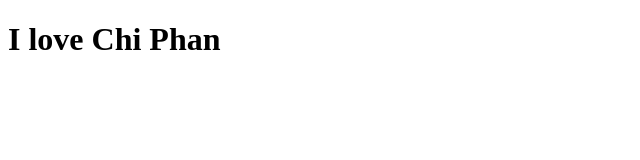
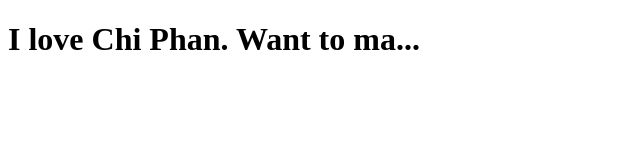
Before and after one commit to tomfoxhilton/coursera-test, a plain HTML site: page site/index.html in a window 1280 px wide. Shown: the whole page, without its empty margins (0-640 px from the left). Drawn offline with Linux system fonts and the light colour scheme.

Commit message:
For Chi 2

```diff
--- a/site/index.html
+++ b/site/index.html
@@ -4,6 +4,6 @@
 	<title>Hello Coursera</title>
 </head>
 <body>
-<h1>I love Chi Phan<h1/>
+<h1>I love Chi Phan. Want to ma...<h1/>
 </body>
 </html>
```
